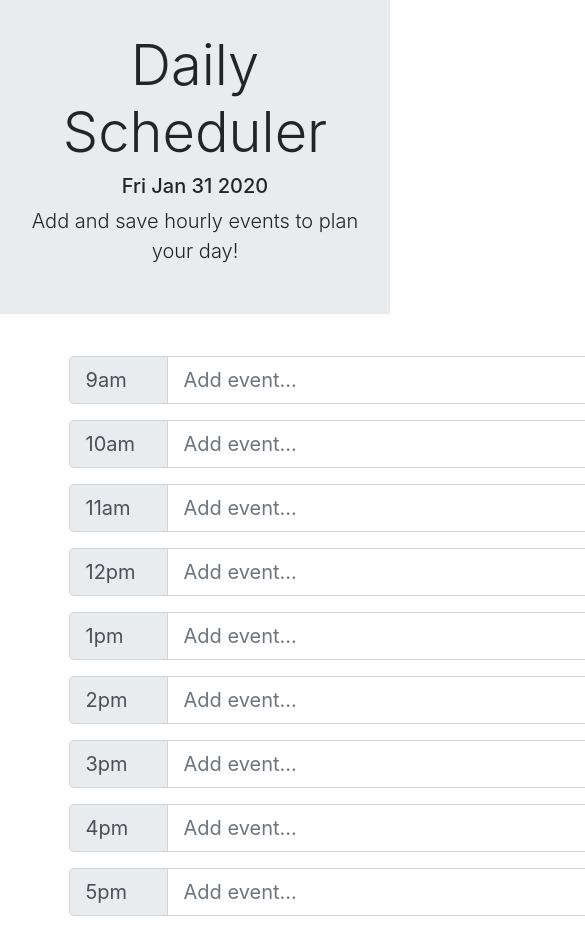
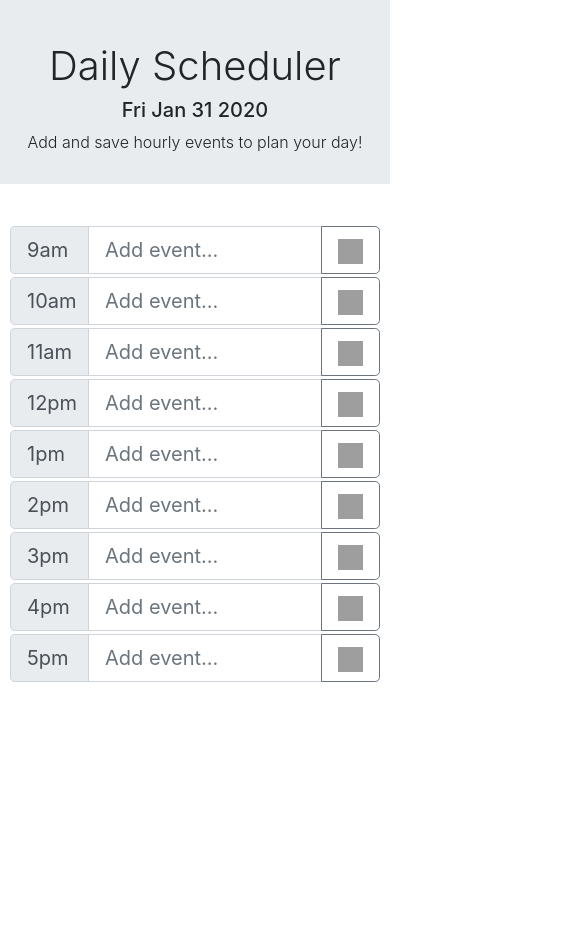
Before and after one commit to rachelhumble/daily_scheduler, a plain HTML site: page index.html in a window 390 px wide. Shown: the top 942 px of the page, 585 px wide, since content can reach past the window. After the commit the page ends 844 px from the top, so only its background shows below. Drawn offline with nearby package versions, Linux system fonts and the light colour scheme; grey boxes are pictures that could not be loaded.

Commit message:
Pushing updates for mobile responsiveness

```diff
--- a/assets/style.css
+++ b/assets/style.css
@@ -1,7 +1,10 @@
+body {
+    width: 100%;
+}
 #main {
-    width: 1000px;
-    padding: 10px;
-    margin-left: 15%;
+    width: 100%;
+    padding-left: 350px;
+    padding-right: 350px;
 }
 
 .container {
@@ -9,5 +12,36 @@
 }
 
 .input-group-text {
-    width: 100px;
+    width: 80px;
 }
+
+.form-control {
+    /* background-color: blue; */
+    width: 50px;
+}
+.mb-3 {
+    margin-bottom: 3px!important;
+}
+
+@media only screen and (max-width: 1030px) {
+    #main {
+        padding: 10px;
+    }
+
+    .container {
+        padding: 10px;
+        height: 120px;
+    }
+
+    .display-4 {
+        font-size: 40px;
+    }
+
+    #date {
+        font-size: 20px;
+    }
+
+    .lead {
+        font-size: 16px;
+    }
+}
```
